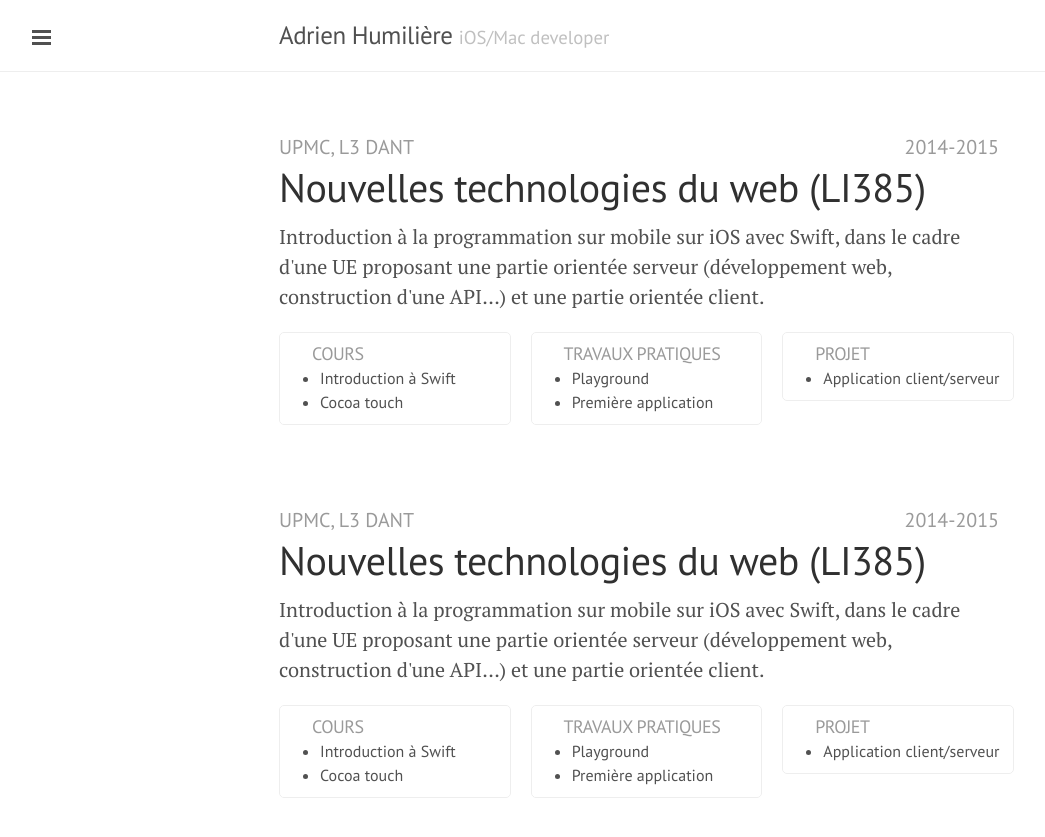
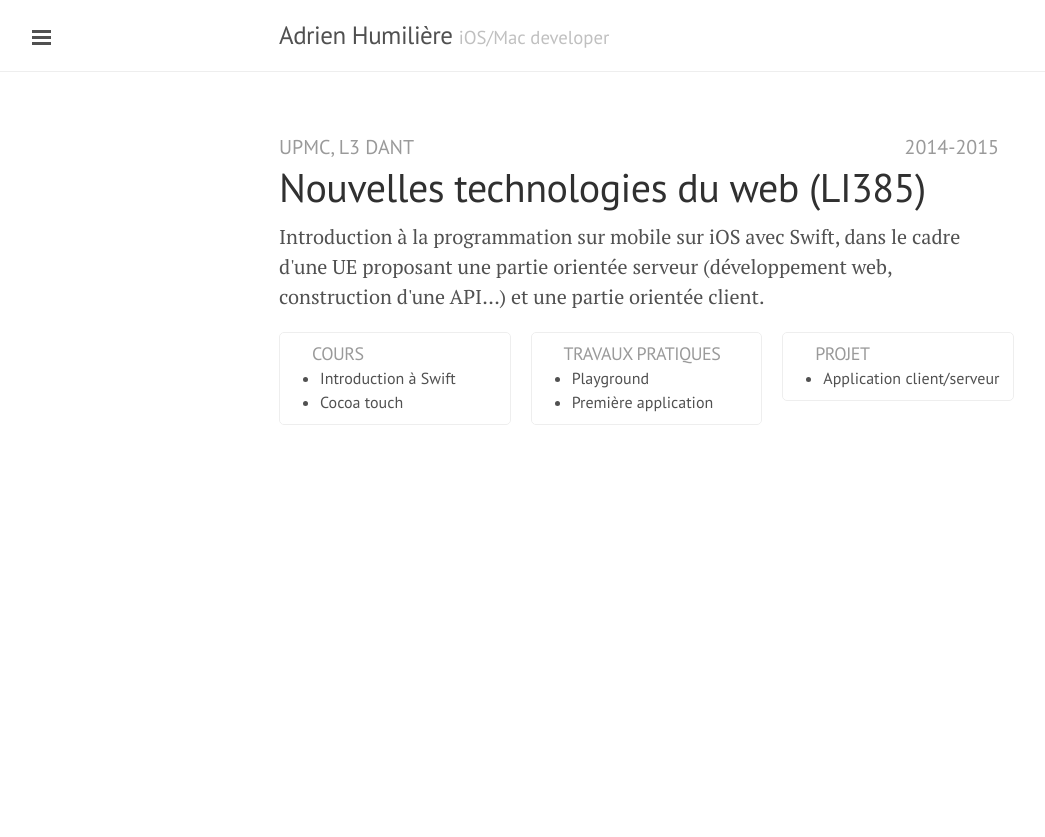
Before and after one commit to adhumi/adhumi.fr, a Jekyll site: the page built from teaching.md, in a window 1280 px wide. Shown: the top 837 px of the page, without its empty margins (1-1046 px from the left). Built offline with Jekyll 4.4.1, drawn with Linux system fonts in a browser that asks for light colours; some web fonts are replaced; Markdown is read by kramdown in place of the engine named in the settings.

Commit message:
Fix side menu content

```diff
--- a/_data/interventions.yml
+++ b/_data/interventions.yml
@@ -25,31 +25,3 @@
       content:
         - name: Application client/serveur
           link:
-
-- cursus: L3 DANT
-  year: 2014-2015
-  school: UPMC
-  name: Nouvelles technologies du web (LI385)
-  githubProjectURL: https://github.com/adhumi/Cours-iOS-DANT
-  abstract: "Introduction à la programmation sur mobile sur iOS avec Swift, dans le cadre d'une UE proposant une partie orientée serveur (développement web, construction d'une API...) et une partie orientée client."
-
-  sections:
-    - name: Cours
-      octicon: octicon-podium
-      content:
-        - name: Introduction à Swift
-          link:
-        - name: Cocoa touch
-          link:
-    - name: Travaux Pratiques
-      octicon: octicon-microscope
-      content:
-        - name: Playground
-          link:
-        - name: Première application
-          link:
-    - name: Projet
-      octicon: octicon-repo
-      content:
-        - name: Application client/serveur
-          link:
--- a/_includes/sidebar.html
+++ b/_includes/sidebar.html
@@ -19,7 +19,7 @@
     {% assign pages_list = site.pages %}
     {% for node in pages_list %}
       {% if node.title != null %}
-        {% if node.layout == "page" %}
+        {% if node.menu %}
           <a class="sidebar-nav-item{% if page.url == node.url %} active{% endif %}" href="{{ node.url }}">{{ node.title }}</a>
         {% endif %}
       {% endif %}
```
Also changed, not shown: cv.md (+1 -0 lines), teaching.md (renamed from enseignement.md, +1 -0 lines).
